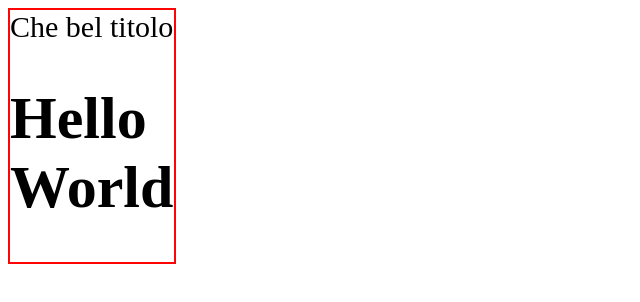
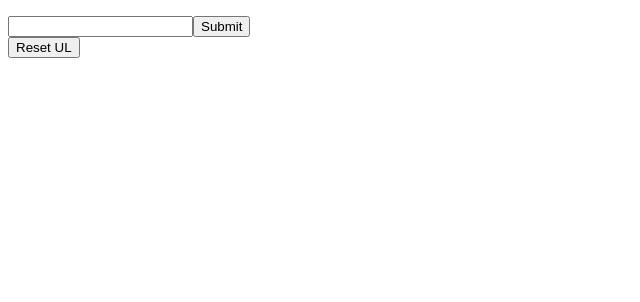
Before and after one commit to GabrieleMurgia/react-exercises, a React (Create React App) app: page / in a window 1280 px wide. Shown: the top 302 px of the page, without its empty margins (0-640 px from the left). Built offline with nearby package versions, Linux system fonts and the light colour scheme.

Commit message:
render-props-01

```diff
--- a/src/App.jsx
+++ b/src/App.jsx
@@ -1,29 +1,77 @@
+
 import React from "react";
+export class TodoList extends React.Component{
+    state = {
+        items: [],
+        userInput:'',
+      }
+      inputHandler = (event)=>{
+      this.setState({
+        userInput:event.target.value,
+      })
+      }
+      submitHandler = (event)=>{
+        event.preventDefault()
 
+        this.setState({
+            items:[this.props.items.push(this.state.userInput)],
+            userInput:"",
+        })
+        console.log("ciao",this.state.userInput,this.props.items)
+      }
+      handleReset = ()=>{
+        this.setState({
+          items:[]
+        })
+      }
+      render() {
+        return (
+          <div>
+          <ul>
+          {
+               this.props.items.map((li,key) =>  <li {...{key}}>{li} <button onClick={this.props.handleDelete}>Elimina</button></li>)
+              }
+          </ul>
+             <form onSubmit={this.submitHandler}>
+                <input  value={this.state.userInput} onChange={this.inputHandler}></input>
+                <button type="submit">Submit</button>
+             </form>
+             <button onClick={this.handleReset}>Reset UL</button>
+          </div>
+        )
+      }
+}
 
-export class Container extends React.Component{
+export class Wrapper extends React.Component{
+
+  state = {
+    items: [],
+    userInput:'',
+  }
+  handleDelete = (event)=>{
+    let textContentLiAndButton = event.target.parentElement.textContent
+    let array = textContentLiAndButton.split(" ")
+    array.splice(-1,1)
+    let textContentLi = array.join(" ");
+    console.log(textContentLi)
+    let stateClone = [...this.state.items]
+    let index = stateClone.indexOf(textContentLi)
+    stateClone.splice(index,1)
+    console.log(stateClone)
+    this.setState({
+      items:stateClone
+    })
+  }
+
   render(){
-    return (
-      <div className="component-class">
-      <div className="component-title">{this.props.title}</div>
-       <div className="component-body">{this.props.children}</div>
-      </div>
-    )
+    return( <div>{this.props.render(this.state.items,this.handleDelete)}</div>)
   }
 }
-export class HelloWorld extends React.Component{
-  render(){
-    return(
-      <div>
-        <h1>Hello World</h1>
-      </div>
-    )
-  }
-}
+
 export class App extends React.Component{
     render(){
-        return <Container title="Che bel titolo">
-            <HelloWorld></HelloWorld>
-              </Container>
+        return <Wrapper render={(items,handleDelete)=> {
+          return <TodoList items={items} handleDelete={handleDelete}></TodoList>
+        }}></Wrapper>
     }
 }
```
